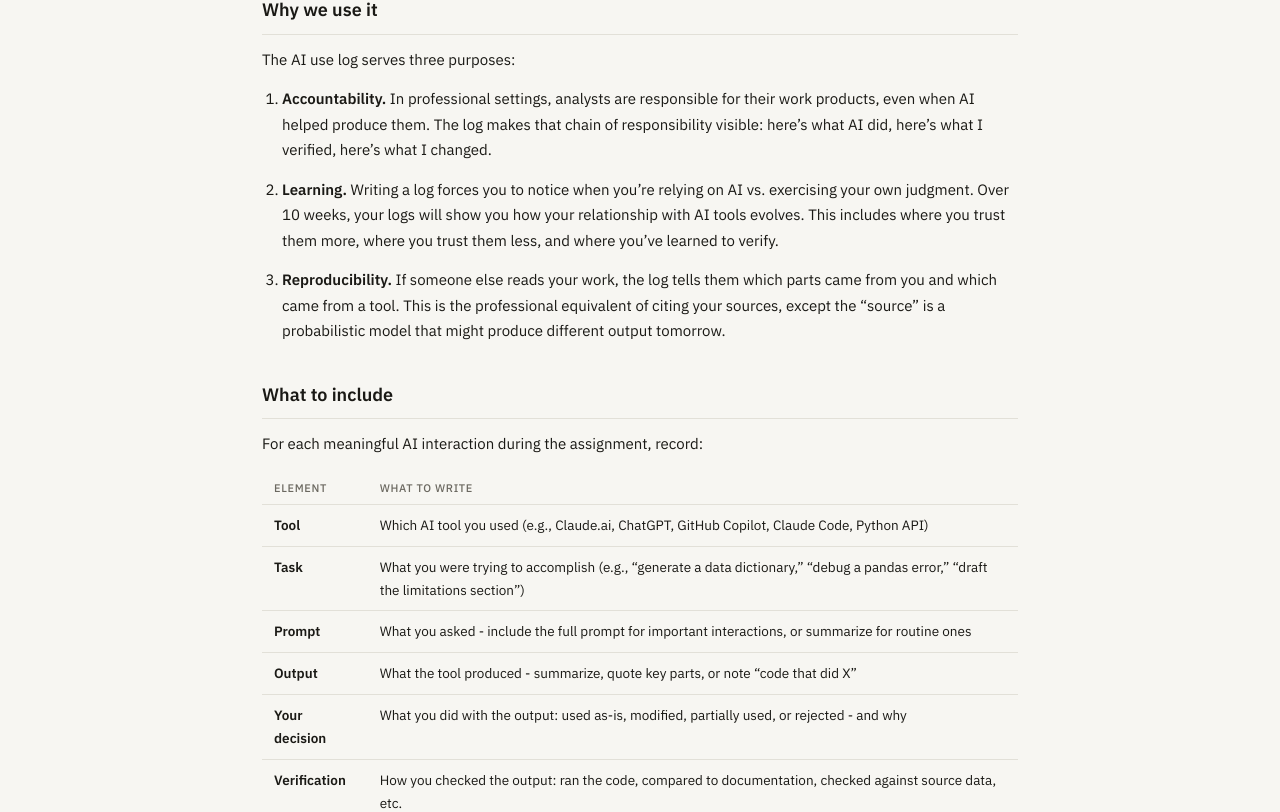
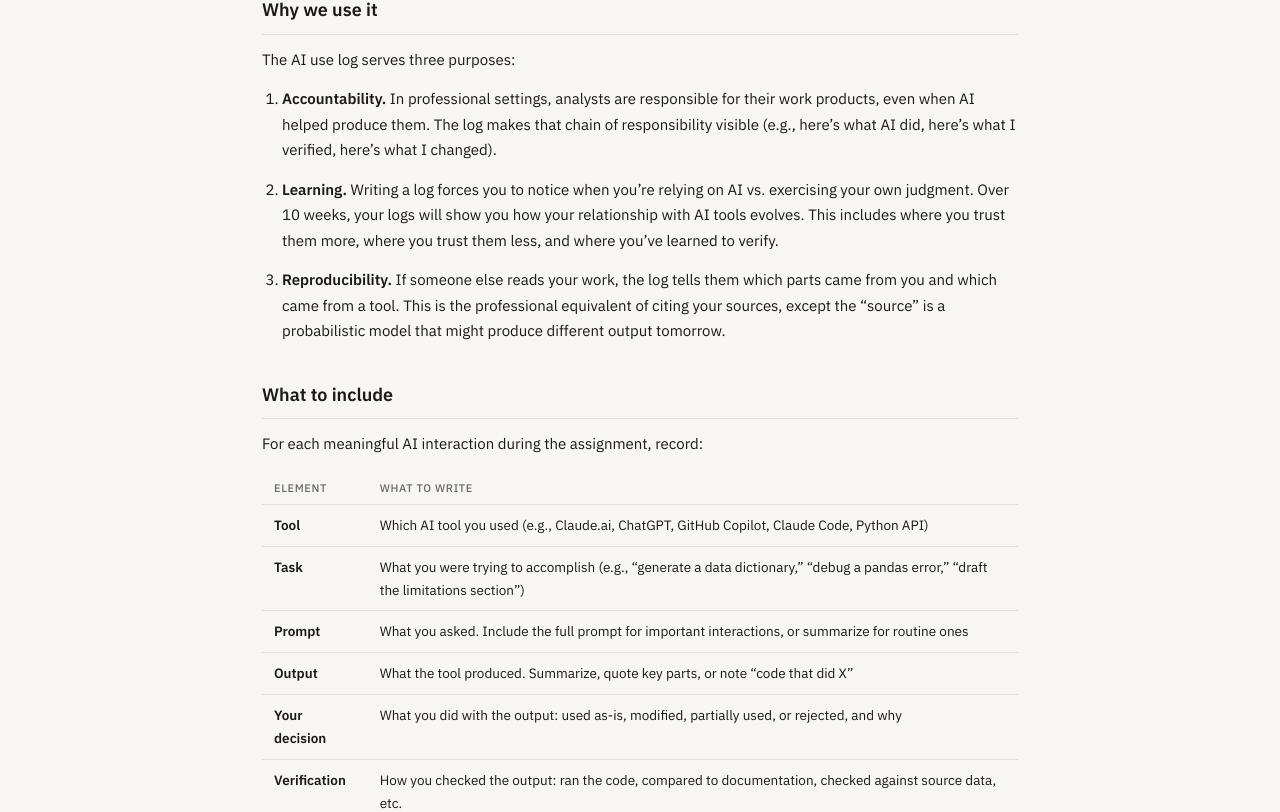
Before and after one commit to steflangehennig/info4340, a Jekyll site: the page built from guides/ai-use-log.md, in a window 1280 px wide and 1400 px high. Shown: the part 400-1212 px from the top of the window. Built offline with Jekyll 4.4.1, drawn with Linux system fonts in a browser that asks for light colours.

Commit message:
update ai use log

```diff
--- a/guides/ai-use-log.md
+++ b/guides/ai-use-log.md
@@ -14,7 +14,7 @@ Starting Week 3, every weekly deliverable in this course requires one.
 
 The AI use log serves three purposes:
 
-1. **Accountability.** In professional settings, analysts are responsible for their work products, even when AI helped produce them. The log makes that chain of responsibility visible: here's what AI did, here's what I verified, here's what I changed.
+1. **Accountability.** In professional settings, analysts are responsible for their work products, even when AI helped produce them. The log makes that chain of responsibility visible (e.g., here's what AI did, here's what I verified, here's what I changed).
 
 2. **Learning.** Writing a log forces you to notice when you're relying on AI vs. exercising your own judgment. Over 10 weeks, your logs will show you how your relationship with AI tools evolves. This includes where you trust them more, where you trust them less, and where you've learned to verify.
 
@@ -28,9 +28,9 @@ For each meaningful AI interaction during the assignment, record:
 |---|---|
 | **Tool** | Which AI tool you used (e.g., Claude.ai, ChatGPT, GitHub Copilot, Claude Code, Python API) |
 | **Task** | What you were trying to accomplish (e.g., "generate a data dictionary," "debug a pandas error," "draft the limitations section") |
-| **Prompt** | What you asked - include the full prompt for important interactions, or summarize for routine ones |
-| **Output** | What the tool produced - summarize, quote key parts, or note "code that did X" |
-| **Your decision** | What you did with the output: used as-is, modified, partially used, or rejected - and why |
+| **Prompt** | What you asked. Include the full prompt for important interactions, or summarize for routine ones |
+| **Output** | What the tool produced. Summarize, quote key parts, or note "code that did X" |
+| **Your decision** | What you did with the output: used as-is, modified, partially used, or rejected, and why |
 | **Verification** | How you checked the output: ran the code, compared to documentation, checked against source data, etc. |
 
 You don't need to log every single interaction. Focus on the interactions that shaped your work, e.g., the ones where AI generated something you built on, or where you caught an error, or where AI's suggestion changed your approach.
```
